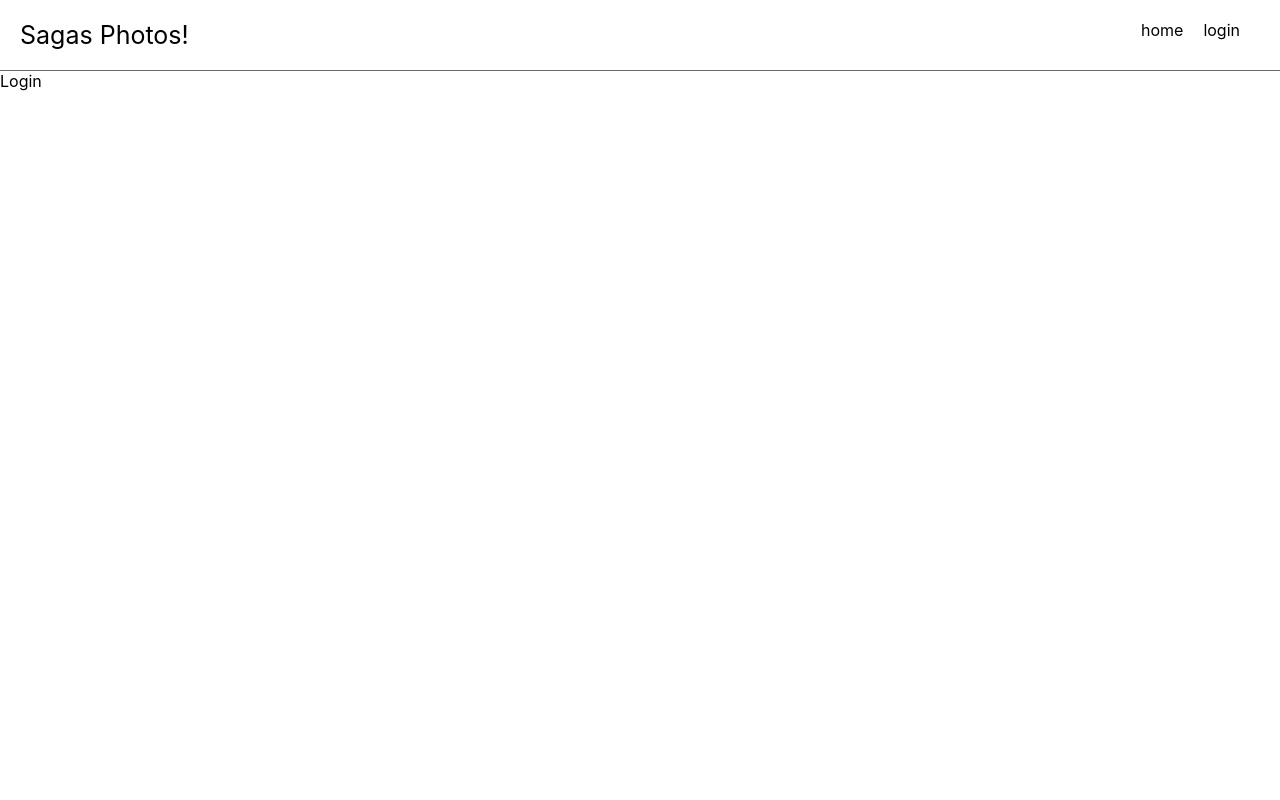
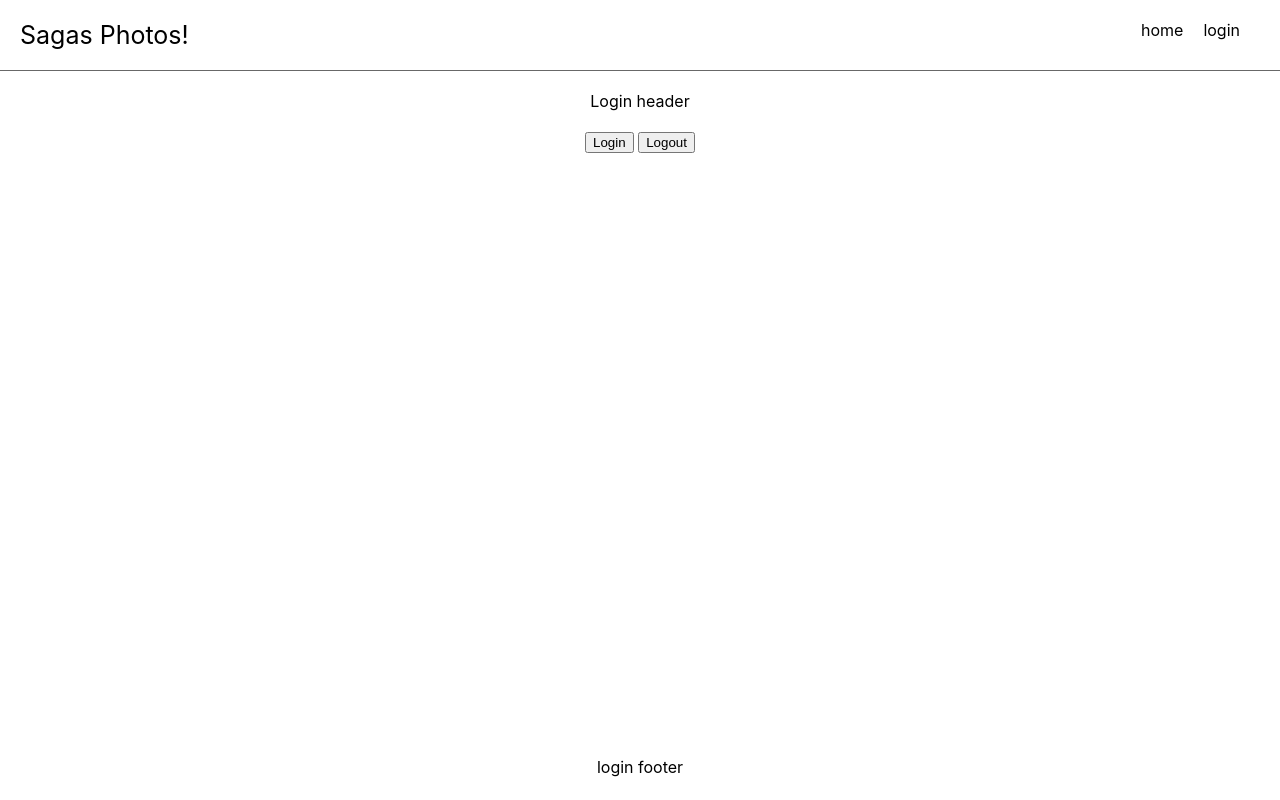
Before and after one commit to jeffersondesouza/redux-sagas-photos, a React (Create React App) app: page /login in a window 1280 px wide. Built offline with nearby package versions, Linux system fonts and the light colour scheme.

Commit message:
login container

```diff
--- /dev/null
+++ b/src/components/forms/LoginForm/LoginForm.js
@@ -0,0 +1,10 @@
+import React from 'react';
+
+const LoginForm = ({ handleLogin, handleLogout }) => (
+  <div>
+    <button onClick={handleLogin}>Login</button> {'  '}
+    <button onClick={handleLogout}>Logout</button>
+  </div>
+);
+
+export default LoginForm;
--- /dev/null
+++ b/src/containers/LoginContainer.js
@@ -0,0 +1,28 @@
+import React, { Component, Fragment } from 'react';
+import { connect } from 'react-redux';
+import LoginForm from '../components/forms/LoginForm/LoginForm';
+
+class LoginFormContainer extends Component {
+  handleLogin = () => {
+    console.log('handleLogin:');
+  };
+
+  handleLogout = () => {
+    console.log('handleLogout:');
+  };
+
+  render() {
+    return (
+      <Fragment>
+        <LoginForm
+          handleLogin={this.handleLogin}
+          handleLogout={this.handleLogout}
+        />
+      </Fragment>
+    );
+  }
+}
+
+const mapStateToPRops = state => ({ ...state });
+
+export default connect(mapStateToPRops)(LoginFormContainer);
--- a/src/layouts/SiteLayout/index.js
+++ b/src/layouts/SiteLayout/index.js
@@ -1,5 +1,5 @@
-import React, { Component, Fragment } from 'react';
-import { Switch, Link, Route, Redirect } from 'react-router-dom';
+import React, { Component } from 'react';
+import { Switch, Route } from 'react-router-dom';
 
 import HomeSite from '../../pages/HomeSite';
 import Login from '../../pages/Login';
--- a/src/pages/Login.js
+++ b/src/pages/Login.js
@@ -1,5 +1,15 @@
 import React from 'react';
+import LoginFormContainer from '../containers/LoginContainer';
+import './login.css';
 
-const Login = () => <div>Login</div>;
+const Login = () => (
+  <div className="login">
+    <header className="login__header">Login header</header>
+    <div className="login__body">
+      <LoginFormContainer />
+    </div>
+    <footer className="login__footer">login footer</footer>
+  </div>
+);
 
 export default Login;
--- /dev/null
+++ b/src/pages/login.css
@@ -0,0 +1,16 @@
+.login {
+  display: flex;
+  flex-direction: column;
+  align-items: center;
+  justify-content: space-between;
+  height: 90.8vh;
+}
+
+.login__body {
+  flex: 1;
+}
+
+.login__header,
+.login__footer {
+  padding: 20px 0;
+}
```
